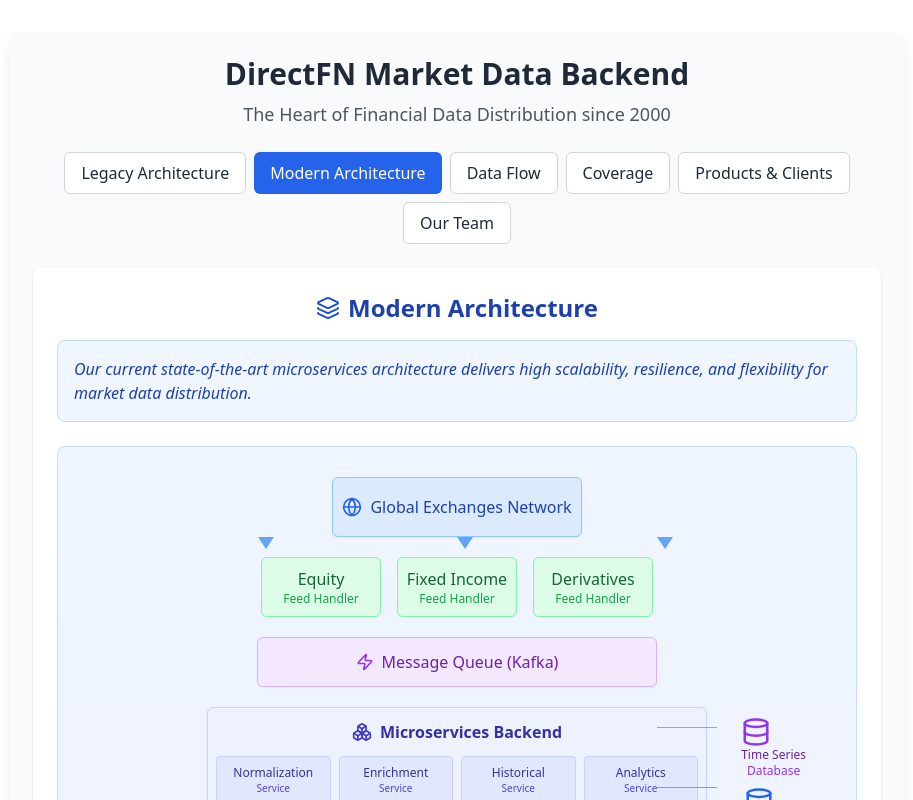
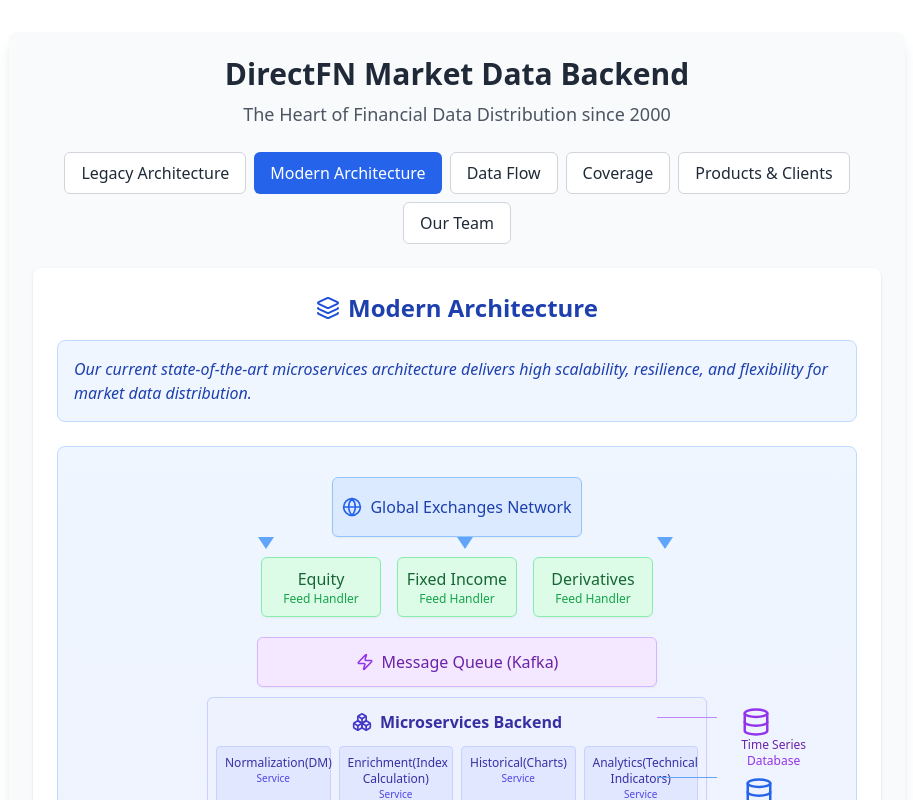
Before and after one commit to surangac/directfn-visualization, a React (Create React App) app: page / in a window 1280 px wide. Both pictures are taken after a click on the button "Modern Architecture". Shown: the top 800 px of the page, without its empty margins (183-1096 px from the left). Built offline with nearby package versions, Linux system fonts and the light colour scheme.

Commit message:
Fix: Increase vertical spacing around Cache Layer to prevent overlapping

```diff
--- a/src/components/views/NewArchitectureView.js
+++ b/src/components/views/NewArchitectureView.js
@@ -19,7 +19,7 @@
       </div>
 
       {/* Architecture Diagram */}
-      <div className="relative w-full h-[550px] bg-gradient-to-b from-blue-50 to-indigo-50 rounded-lg border border-blue-200 mb-6 overflow-hidden">
+      <div className="relative w-full h-[580px] bg-gradient-to-b from-blue-50 to-indigo-50 rounded-lg border border-blue-200 mb-6 overflow-hidden">
         <div className="absolute inset-0 p-6">
           {/* Exchanges Layer */}
           <div className="absolute top-[30px] left-0 right-0 flex justify-center">
@@ -58,8 +58,8 @@
             </div>
           </div>
 
-          {/* Microservices Backend */}
-          <div className="absolute top-[260px] left-0 right-0 flex justify-center">
+          {/* Microservices Backend - move up slightly */}
+          <div className="absolute top-[250px] left-0 right-0 flex justify-center">
             <div className="w-[500px] px-2 py-3 bg-indigo-50 rounded-md border border-indigo-200 flex flex-col items-center shadow-sm">
               <div className="flex items-center mb-3">
                 <Boxes size={20} className="text-indigo-700 mr-2" />
@@ -68,19 +68,19 @@
 
               <div className="grid grid-cols-4 gap-2 w-full mb-2">
                 <div className="bg-indigo-100 p-2 rounded border border-indigo-200 text-center">
-                  <div className="text-xs font-medium text-indigo-800">Normalization</div>
+                  <div className="text-xs font-medium text-indigo-800">Normalization(DM)</div>
                   <div className="text-[10px] text-indigo-600">Service</div>
                 </div>
                 <div className="bg-indigo-100 p-2 rounded border border-indigo-200 text-center">
-                  <div className="text-xs font-medium text-indigo-800">Enrichment</div>
+                  <div className="text-xs font-medium text-indigo-800">Enrichment(Index Calculation)</div>
                   <div className="text-[10px] text-indigo-600">Service</div>
                 </div>
                 <div className="bg-indigo-100 p-2 rounded border border-indigo-200 text-center">
-                  <div className="text-xs font-medium text-indigo-800">Historical</div>
+                  <div className="text-xs font-medium text-indigo-800">Historical(Charts)</div>
                   <div className="text-[10px] text-indigo-600">Service</div>
                 </div>
                 <div className="bg-indigo-100 p-2 rounded border border-indigo-200 text-center">
-                  <div className="text-xs font-medium text-indigo-800">Analytics</div>
+                  <div className="text-xs font-medium text-indigo-800">Analytics(Technical Indicators)</div>
                   <div className="text-[10px] text-indigo-600">Service</div>
                 </div>
               </div>
@@ -106,8 +106,8 @@
             </div>
           </div>
 
-          {/* Databases */}
-          <div className="absolute top-[270px] right-[50px] flex flex-col items-center">
+          {/* Databases - adjust positioning */}
+          <div className="absolute top-[260px] right-[50px] flex flex-col items-center">
             <div className="mb-2">
               <Database size={30} className="text-purple-600" />
               <span className="text-xs font-medium text-purple-800 block text-center">Time Series</span>
@@ -120,25 +120,25 @@
             </div>
           </div>
 
-          {/* Connection Lines to DBs */}
-          <div className="absolute top-[280px] left-[75%] w-[60px] h-[1px] bg-purple-400"></div>
-          <div className="absolute top-[340px] left-[75%] w-[60px] h-[1px] bg-blue-400"></div>
+          {/* Connection Lines to DBs - adjust positioning */}
+          <div className="absolute top-[270px] left-[75%] w-[60px] h-[1px] bg-purple-400"></div>
+          <div className="absolute top-[330px] left-[75%] w-[60px] h-[1px] bg-blue-400"></div>
 
-          {/* Cache Layer */}
-          <div className="absolute top-[360px] left-0 right-0 flex justify-center">
+          {/* Cache Layer - increase vertical spacing */}
+          <div className="absolute top-[380px] left-0 right-0 flex justify-center">
             <div className="w-[500px] h-[40px] bg-red-50 rounded-md border border-red-200 flex items-center justify-center shadow-sm">
               <Cpu size={18} className="text-red-600 mr-2" />
               <span className="font-medium text-red-800">Distributed Cache Layer (Redis)</span>
             </div>
           </div>
 
-          {/* Arrows Down */}
-          <div className="absolute top-[400px] left-[30%] w-0 h-0 border-l-[8px] border-l-transparent border-r-[8px] border-r-transparent border-t-[12px] border-t-red-300"></div>
-          <div className="absolute top-[400px] left-[50%] w-0 h-0 border-l-[8px] border-l-transparent border-r-[8px] border-r-transparent border-t-[12px] border-t-red-300"></div>
-          <div className="absolute top-[400px] left-[70%] w-0 h-0 border-l-[8px] border-l-transparent border-r-[8px] border-r-transparent border-t-[12px] border-t-red-300"></div>
+          {/* Arrows Down - adjust positioning */}
+          <div className="absolute top-[430px] left-[30%] w-0 h-0 border-l-[8px] border-l-transparent border-r-[8px] border-r-transparent border-t-[12px] border-t-red-300"></div>
+          <div className="absolute top-[430px] left-[50%] w-0 h-0 border-l-[8px] border-l-transparent border-r-[8px] border-r-transparent border-t-[12px] border-t-red-300"></div>
+          <div className="absolute top-[430px] left-[70%] w-0 h-0 border-l-[8px] border-l-transparent border-r-[8px] border-r-transparent border-t-[12px] border-t-red-300"></div>
 
-          {/* Client Layer */}
-          <div className="absolute top-[420px] left-0 right-0 flex justify-center space-x-4">
+          {/* Client Layer - adjust positioning */}
+          <div className="absolute top-[450px] left-0 right-0 flex justify-center space-x-4">
             <div className="w-[130px] h-[70px] bg-blue-100 rounded-md border border-blue-300 flex flex-col items-center justify-center shadow-sm">
               <span className="font-medium text-blue-800">Web Apps</span>
               <span className="text-xs text-blue-600">React, Angular</span>
```
